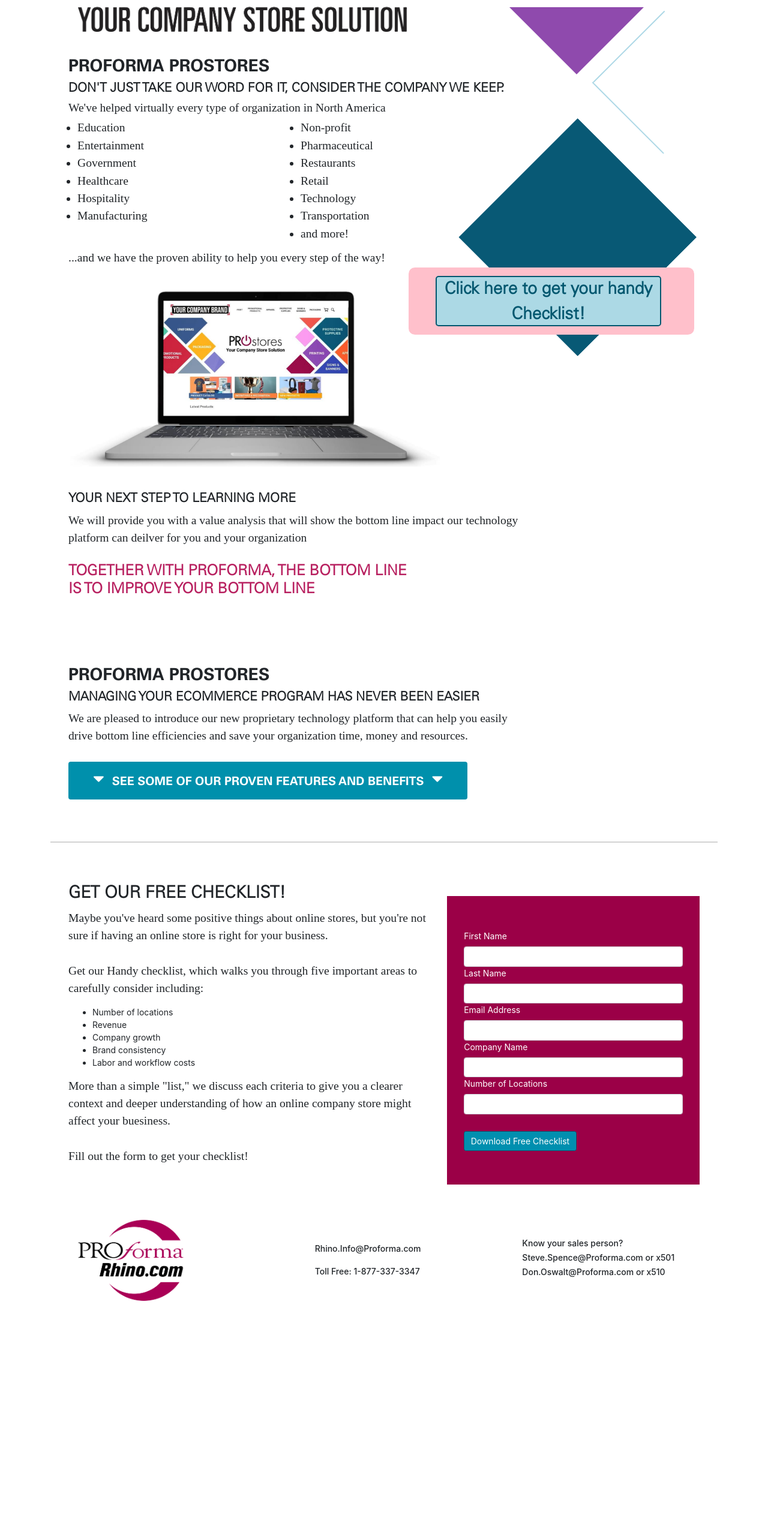
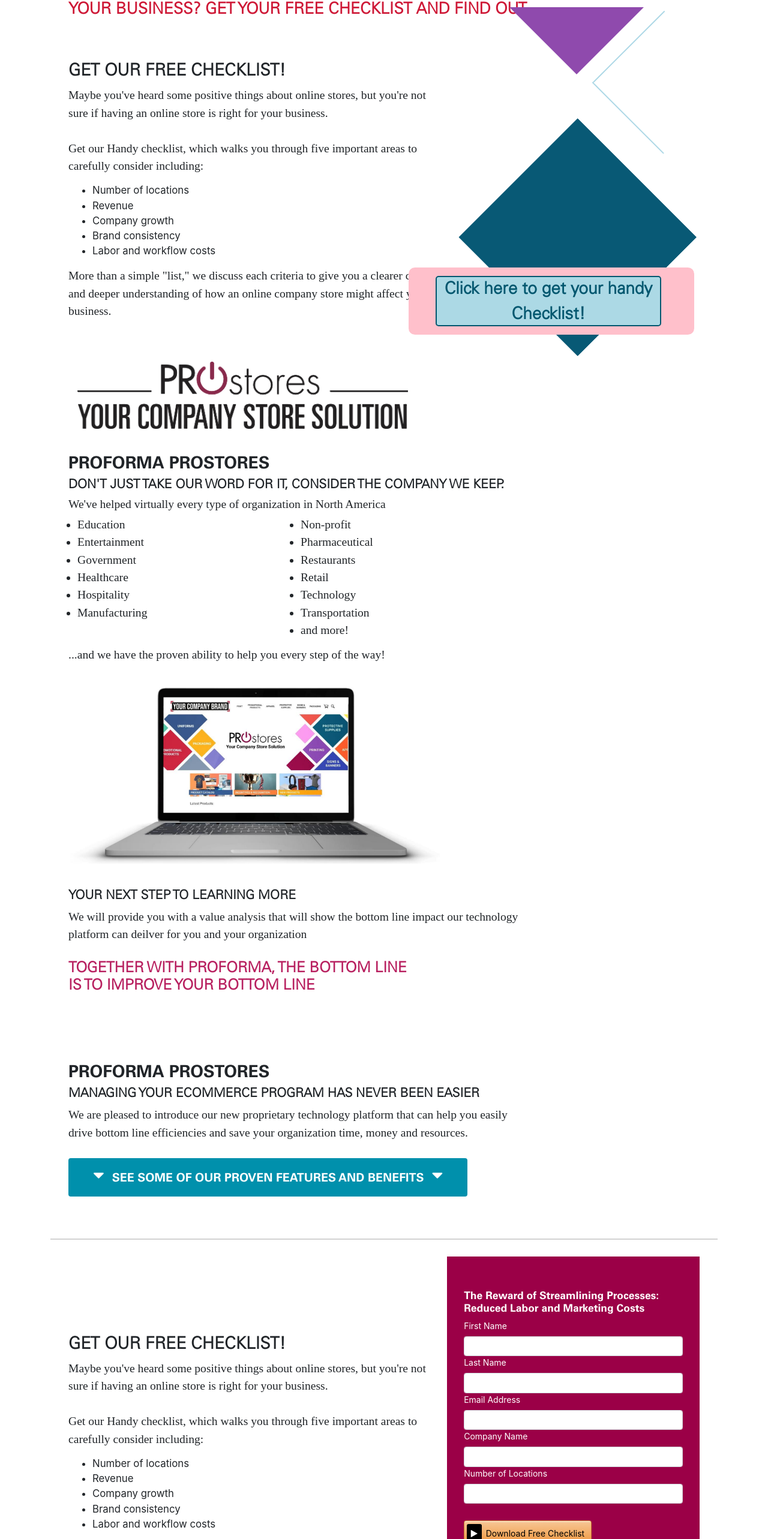
Before and after one commit to ramonaspence/proforma_landing_page, a React (Create React App) app in the folder frontend/static/: page / in a window 1280 px wide. Shown: the part 114-2680 px from the top of the page at 60% size. Before the commit the page ends 2341 px from the top, so only its background shows below. Built offline with nearby package versions, Linux system fonts and the light colour scheme; no server answers.

Commit message:
round1 edits

```diff
--- a/frontend/static/public/index.html
+++ b/frontend/static/public/index.html
@@ -9,13 +9,14 @@
       name="description"
       content="Web site created using create-react-app"
     />
-    <link type="text/css" rel="stylesheet" href="https://stackpath.bootstrapcdn.com/bootstrap/4.3.1/css/bootstrap.min.css" integrity="sha384-ggOyR0iXCbMQv3Xipma34MD+dH/1fQ784/j6cY/iJTQUOhcWr7x9JvoRxT2MZw1T" crossorigin="anonymous">
-    <link type="text/css" rel="stylesheet" href="https://stackpath.bootstrapcdn.com/font-awesome/4.7.0/css/font-awesome.min.css">
     <!--
       manifest.json provides metadata used when your web app is installed on a
       user's mobile device or desktop. See https://developers.google.com/web/fundamentals/web-app-manifest/
     -->
     <link rel="manifest" href="%PUBLIC_URL%/manifest.json" />
+    <link type="text/css" rel="stylesheet" href="https://stackpath.bootstrapcdn.com/bootstrap/4.3.1/css/bootstrap.min.css" integrity="sha384-ggOyR0iXCbMQv3Xipma34MD+dH/1fQ784/j6cY/iJTQUOhcWr7x9JvoRxT2MZw1T" crossorigin="anonymous">
+    <link type="text/css" rel="stylesheet" href="https://stackpath.bootstrapcdn.com/font-awesome/4.7.0/css/font-awesome.min.css">
+
     <!--
       Notice the use of %PUBLIC_URL% in the tags above.
       It will be replaced with the URL of the `public` folder during the build.
--- a/frontend/static/src/App.css
+++ b/frontend/static/src/App.css
@@ -42,6 +42,21 @@
 img {
   width: 100%;
   height: 100%;
+}
+
+.top-heading {
+  margin-bottom: 3rem;
+  margin-top: 2rem;
+  font-size: 1.9rem;
+  color: #ce1937;
+
+}
+
+.free-checklist-one {
+  margin-top: 5rem;
+  margin-bottom: 5rem;
+  width: 45rem;
+
 }
 
 .pc-div {
@@ -252,18 +267,42 @@
   display: inline-block;
 }
 
+.form-ul {
+  font-size: 1.2rem;
+}
+
 .download {
   margin-top: 2rem;
-  color: white;
+  margin-bottom: 2rem;
+  color: black;
   padding: 1rem .5;
-  background-color: #008faf;
-  border: 1px #025A73 solid;
+  background: linear-gradient(to bottom, rgba(212,142,74,1) 0%,rgba(250,229,206,1) 0%,rgba(246,195,143,1) 7%,rgba(242,166,90,1) 60%,rgba(238,145,58,1) 100%);
+  border: 1px #C97930 solid;
 }
 
 .download:hover {
   margin-top: 2rem;
   color: black;
-  background-color: white;
+  background: linear-gradient(to bottom, rgba(212,142,74,1) 0%,rgba(249,229,207,1) 0%,rgba(246,195,143,1) 7%,rgba(239,154,69,1) 60%,rgba(237,129,28,1) 100%);
+}
+
+.download i {
+  color: white;
+  background: black;
+  padding: 8px 6px;
+  padding-left: 6px;
+  margin-right: .5rem;
+  margin-left: -.5rem;
+  border: 1px solid transparent;
+  border-radius: 3px;
+}
+
+.download:hover i {
+  /* box-shadow: inset 0 0 20px rgba(255,255,255,.4); */
+  border: rgba(255,255,255,.4) solid 1px;
+  border-radius: 3px;
+  background: linear-gradient(to bottom, rgba(0,0,0, 1) 0%, rgba(100,100,100,1) 0%, rgba(65,65,65,1) 7%, rgba(45,45,45,1) 60%, rgba(35,35,35,1) 100%);
+
 }
 
 .footer {
--- a/frontend/static/src/stateful/form.js
+++ b/frontend/static/src/stateful/form.js
@@ -57,15 +57,15 @@
                         </p>
 
                         <ul>
-                            <li>Number of locations</li>
-                            <li>Revenue</li>
-                            <li>Company growth</li>
-                            <li>Brand consistency</li>
-                            <li>Labor and workflow costs</li>
+                            <li className="form-ul">Number of locations</li>
+                            <li className="form-ul">Revenue</li>
+                            <li className="form-ul">Company growth</li>
+                            <li className="form-ul">Brand consistency</li>
+                            <li className="form-ul">Labor and workflow costs</li>
                         </ul>
 
                         <p className='text'>
-                            More than a simple "list," we discuss each criteria to give you a clearer context and deeper understanding of how an online company store might affect your buesiness.
+                            More than a simple "list," we discuss each criteria to give you a clearer context and deeper understanding of how an online company store might affect your business.
                             <br />
                             <br />
                             Fill out the form to get your checklist!
@@ -74,6 +74,10 @@
                 </div>
                 <div className="form-box-2 col-5">
                     <form className="form col-12" action={pdf} target="_blank" type='submit'>
+                        <h5 className="main-heading">The Reward of Streamlining Processes: <br />
+                            Reduced Labor and Marketing Costs
+                        </h5>
+
                         <label htmlFor="first_name">First Name</label>
                         <input required={true} onChange={this.onChange} className="form-control" type="text" name="first_name" id="first_name" />
 
@@ -89,7 +93,9 @@
                         <label htmlFor="locations">Number of Locations</label>
                         <input required={true} onChange={this.onChange} className="form-control" type="number" name="locations" id="locations" />
 
-                        <button onClick={this.onClick} className="download btn">Download Free Checklist</button>
+                        <button onClick={this.onClick} className="download btn"><i className="fa fa-play"></i>Download Free Checklist</button>
+
+                        <h5 className="main-heading">TOGETHER WITH PROFORMA, THE BOTTOM LINE IS TO IMPROVE YOUR BOTTOM LINE</h5>
 
                     </form>
                 </div>
--- a/frontend/static/src/stateless/mainLanding.js
+++ b/frontend/static/src/stateless/mainLanding.js
@@ -17,6 +17,33 @@
         return(
             <React.Fragment>
                 <div className="company col-12">
+
+                    <h3 className="sub-heading top-heading">
+                    Wonder if an online company store is right for your business? Get your free checklist and find out
+                    </h3>
+
+                    <div className="free-checklist-one">
+                        <h2 className="sub-heading">Get Our Free Checklist!</h2>
+
+                            <p className="text">Maybe you've heard some positive things about online stores, but you're not sure if having an
+                            online store is right for your business.
+                                <br />
+                                <br />
+                            Get our Handy checklist, which walks you through five important areas to carefully consider including:
+                            </p>
+
+                            <ul>
+                                <li className="form-ul">Number of locations</li>
+                                <li className="form-ul">Revenue</li>
+                                <li className="form-ul">Company growth</li>
+                                <li className="form-ul">Brand consistency</li>
+                                <li className="form-ul">Labor and workflow costs</li>
+                            </ul>
+
+                            <p className='text'>
+                                More than a simple "list," we discuss each criteria to give you a clearer context and deeper understanding of how an online company store might affect your business.
+                            </p>
+                    </div>
 
                     <img className="prostores-img col-12" src={prostores} alt="" />
 
```
Also changed, not shown: 1 other file (tests, documents, lock files or other folders).
